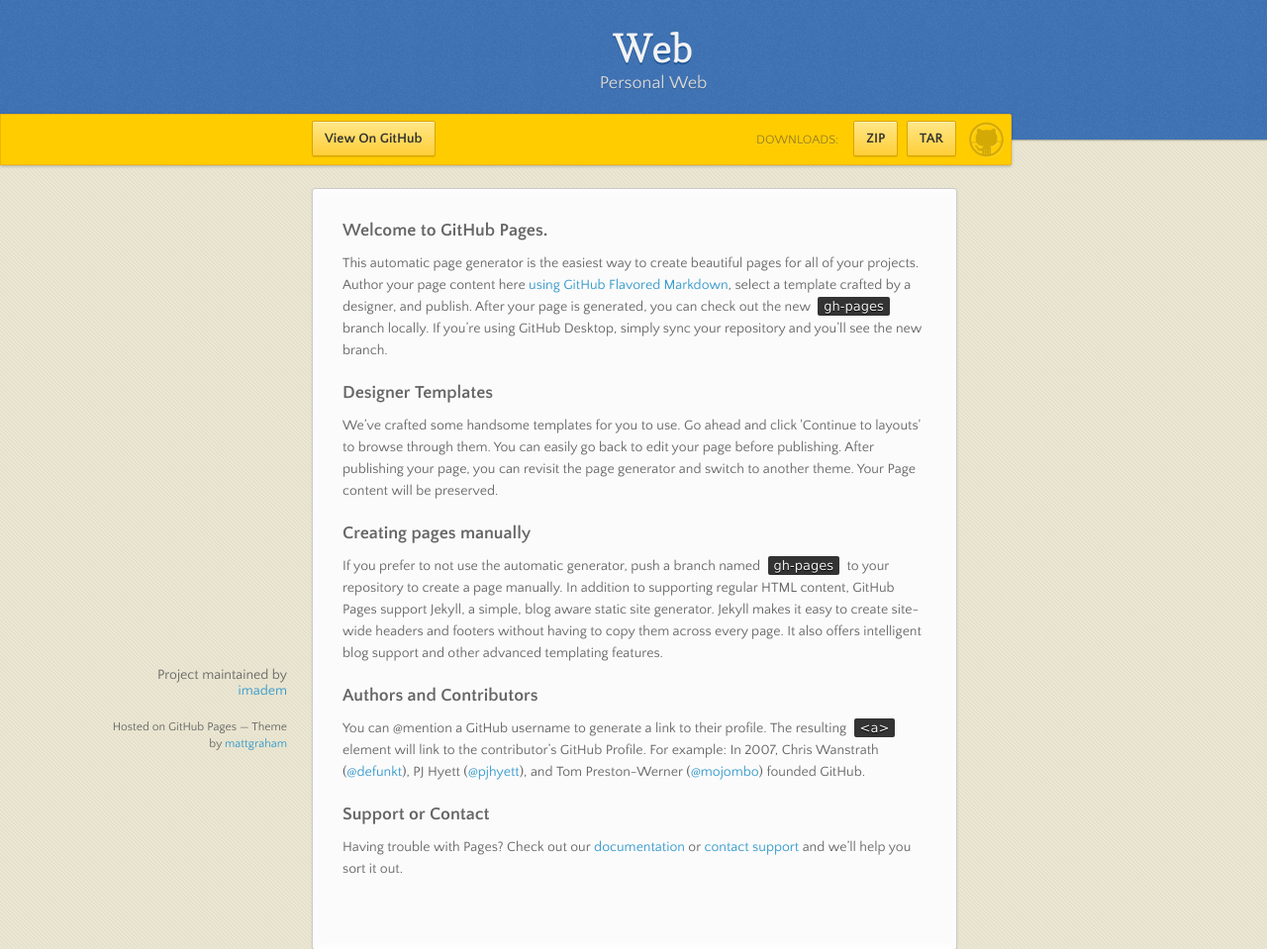
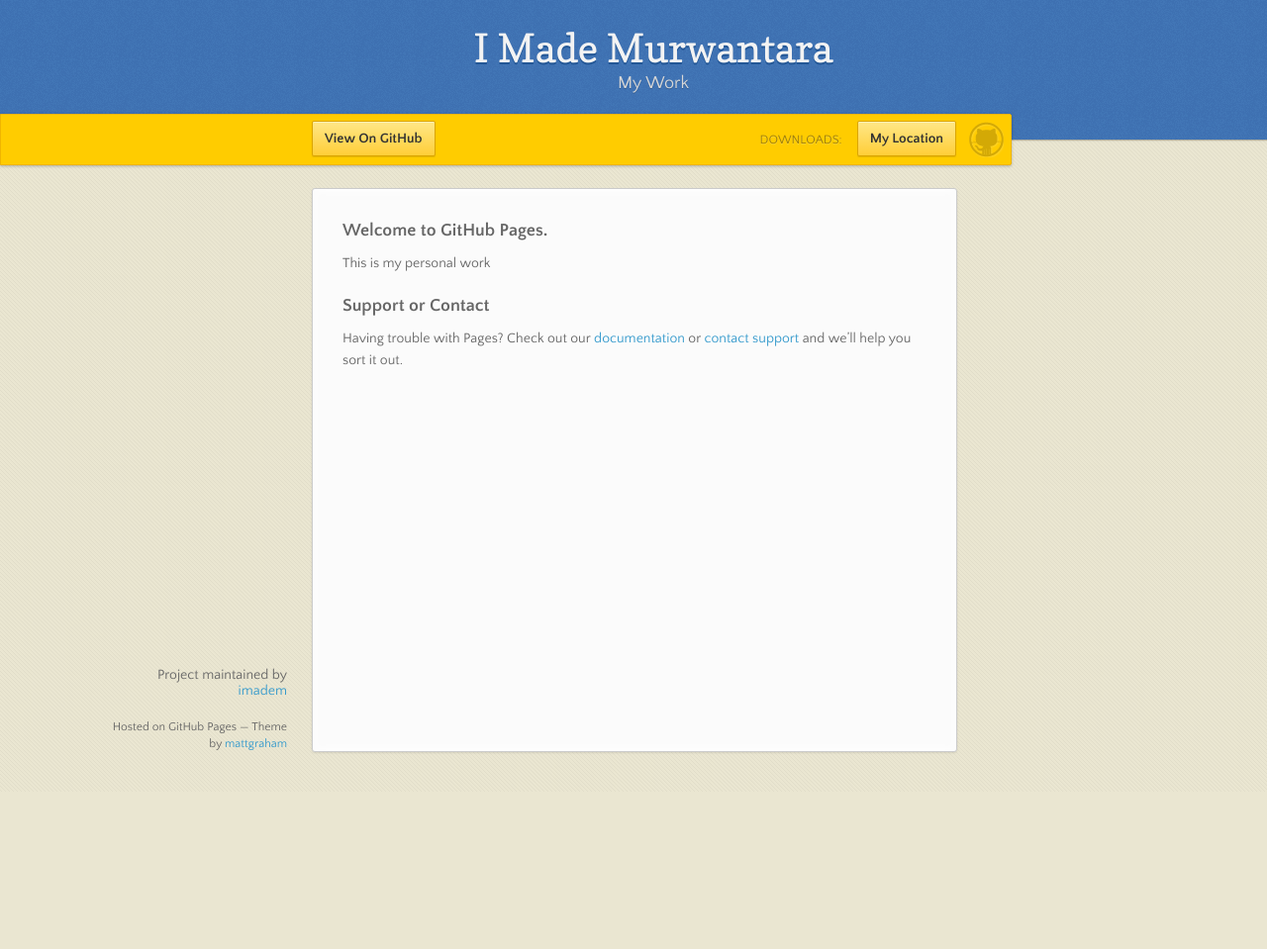
Before and after one commit to imadem/web, a plain HTML site: page index.html in a window 1280 px wide. Shown: the top 959 px of the page at 99% size. After the commit the page ends 800 px from the top, so only its background shows below. Drawn offline with nearby package versions, Linux system fonts and the light colour scheme.

Commit message:
Update index.html

```diff
--- a/index.html
+++ b/index.html
@@ -17,8 +17,8 @@
   <body>
 
       <header>
-        <h1>Web</h1>
-        <p>Personal Web</p>
+        <h1>I Made Murwantara</h1>
+        <p>My Work</p>
       </header>
 
       <div id="banner">
@@ -28,8 +28,7 @@
         <div class="downloads">
           <span>Downloads:</span>
           <ul>
-            <li><a href="https://github.com/imadem/web/zipball/master" class="button">ZIP</a></li>
-            <li><a href="https://github.com/imadem/web/tarball/master" class="button">TAR</a></li>
+            <li><a href="http//cs.bham.ac.uk/~ixm249/" class="button">My Location</a></li>
           </ul>
         </div>
       </div><!-- end banner -->
@@ -42,22 +41,9 @@
         <h3>
 <a id="welcome-to-github-pages" class="anchor" href="#welcome-to-github-pages" aria-hidden="true"><span aria-hidden="true" class="octicon octicon-link"></span></a>Welcome to GitHub Pages.</h3>
 
-<p>This automatic page generator is the easiest way to create beautiful pages for all of your projects. Author your page content here <a href="https://guides.github.com/features/mastering-markdown/">using GitHub Flavored Markdown</a>, select a template crafted by a designer, and publish. After your page is generated, you can check out the new <code>gh-pages</code> branch locally. If you’re using GitHub Desktop, simply sync your repository and you’ll see the new branch.</p>
+<p>This is my personal work</p>
 
 <h3>
-<a id="designer-templates" class="anchor" href="#designer-templates" aria-hidden="true"><span aria-hidden="true" class="octicon octicon-link"></span></a>Designer Templates</h3>
-
-<p>We’ve crafted some handsome templates for you to use. Go ahead and click 'Continue to layouts' to browse through them. You can easily go back to edit your page before publishing. After publishing your page, you can revisit the page generator and switch to another theme. Your Page content will be preserved.</p>
-
-<h3>
-<a id="creating-pages-manually" class="anchor" href="#creating-pages-manually" aria-hidden="true"><span aria-hidden="true" class="octicon octicon-link"></span></a>Creating pages manually</h3>
-
-<p>If you prefer to not use the automatic generator, push a branch named <code>gh-pages</code> to your repository to create a page manually. In addition to supporting regular HTML content, GitHub Pages support Jekyll, a simple, blog aware static site generator. Jekyll makes it easy to create site-wide headers and footers without having to copy them across every page. It also offers intelligent blog support and other advanced templating features.</p>
-
-<h3>
-<a id="authors-and-contributors" class="anchor" href="#authors-and-contributors" aria-hidden="true"><span aria-hidden="true" class="octicon octicon-link"></span></a>Authors and Contributors</h3>
-
-<p>You can @mention a GitHub username to generate a link to their profile. The resulting <code>&lt;a&gt;</code> element will link to the contributor’s GitHub Profile. For example: In 2007, Chris Wanstrath (<a href="https://github.com/defunkt" class="user-mention">@defunkt</a>), PJ Hyett (<a href="https://github.com/pjhyett" class="user-mention">@pjhyett</a>), and Tom Preston-Werner (<a href="https://github.com/mojombo" class="user-mention">@mojombo</a>) founded GitHub.</p>
 
 <h3>
 <a id="support-or-contact" class="anchor" href="#support-or-contact" aria-hidden="true"><span aria-hidden="true" class="octicon octicon-link"></span></a>Support or Contact</h3>
```
